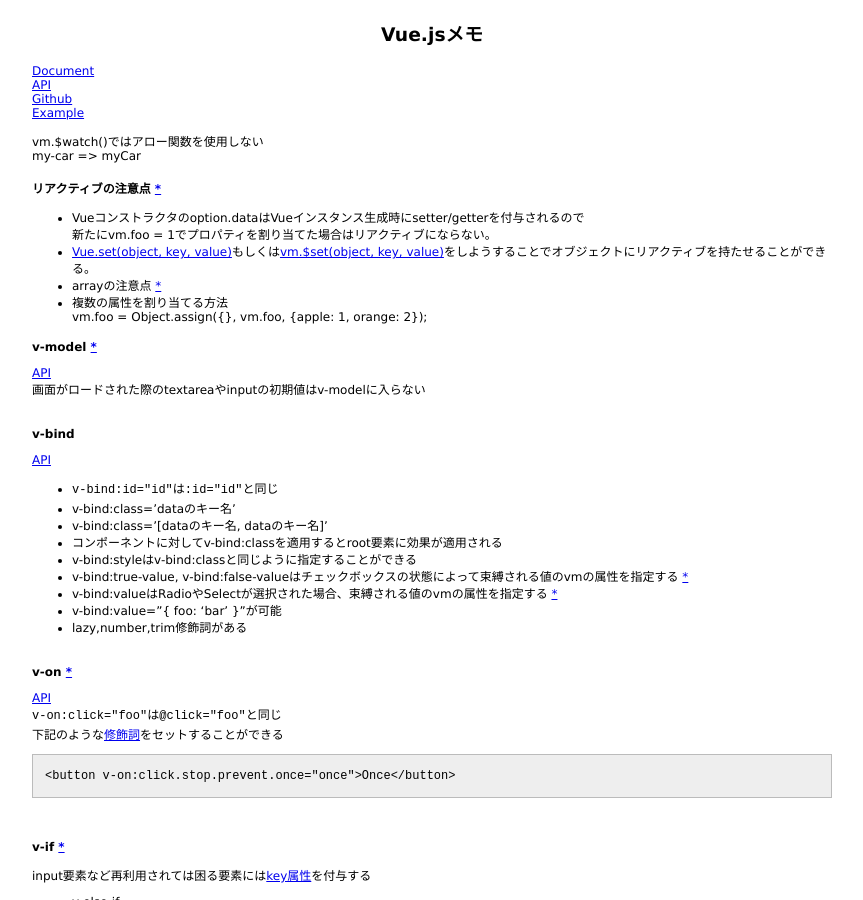
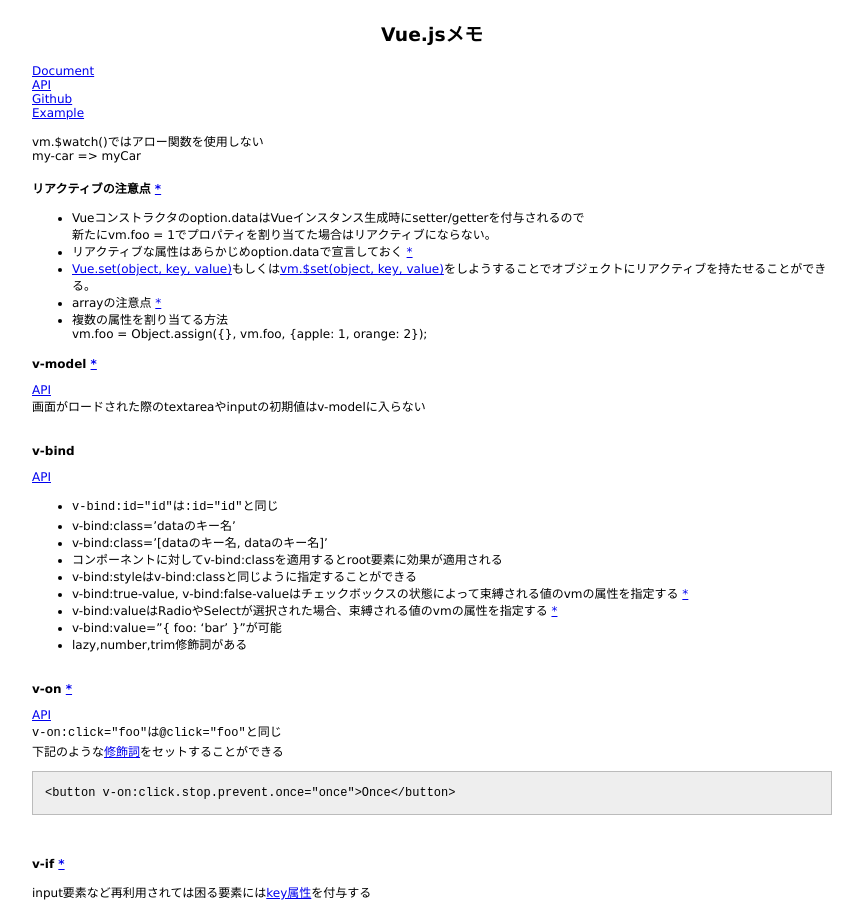
Before and after one commit to 38elements/38elements.github.com, a Jekyll site: the page built from _posts/2016-12-20-vuejs.md, in a window 1280 px wide and 900 px high. Shown: the whole window, without its empty margins (208-1071 px from the left). Built offline with Jekyll 4.4.1, drawn with Linux system fonts in a browser that asks for light colours.

Commit message:
Update 2016-12-20-vuejs.md

```diff
--- a/_posts/2016-12-20-vuejs.md
+++ b/_posts/2016-12-20-vuejs.md
@@ -13,6 +13,7 @@ my-car => myCar
 #### リアクティブの注意点 [\*](https://jp.vuejs.org/v2/guide/reactivity.html)
 * Vueコンストラクタのoption.dataはVueインスタンス生成時にsetter/getterを付与されるので
 新たにvm.foo = 1でプロパティを割り当てた場合はリアクティブにならない。
+* リアクティブな属性はあらかじめoption.dataで宣言しておく [\*](https://vuejs.org/v2/guide/reactivity.html#Declaring-Reactive-Properties)
 * [Vue.set(object, key, value)](https://vuejs.org/v2/api/#Vue-set)もしくは[vm.$set(object, key, value)](https://vuejs.org/v2/api/#vm-set)をしようすることでオブジェクトにリアクティブを持たせることができる。
 * arrayの注意点 [\*](https://vuejs.org/v2/guide/list.html#Caveats)
 * 複数の属性を割り当てる方法
```
